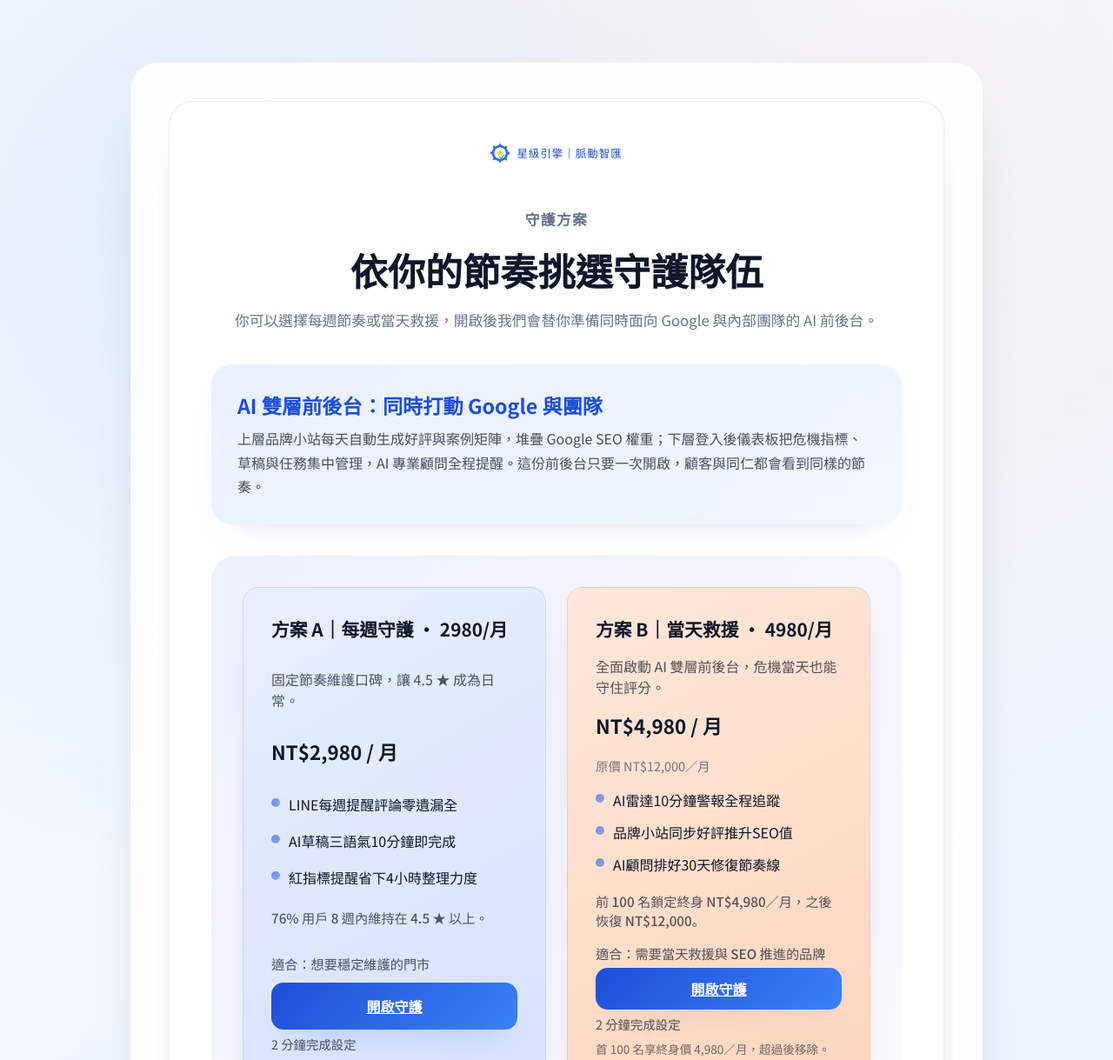
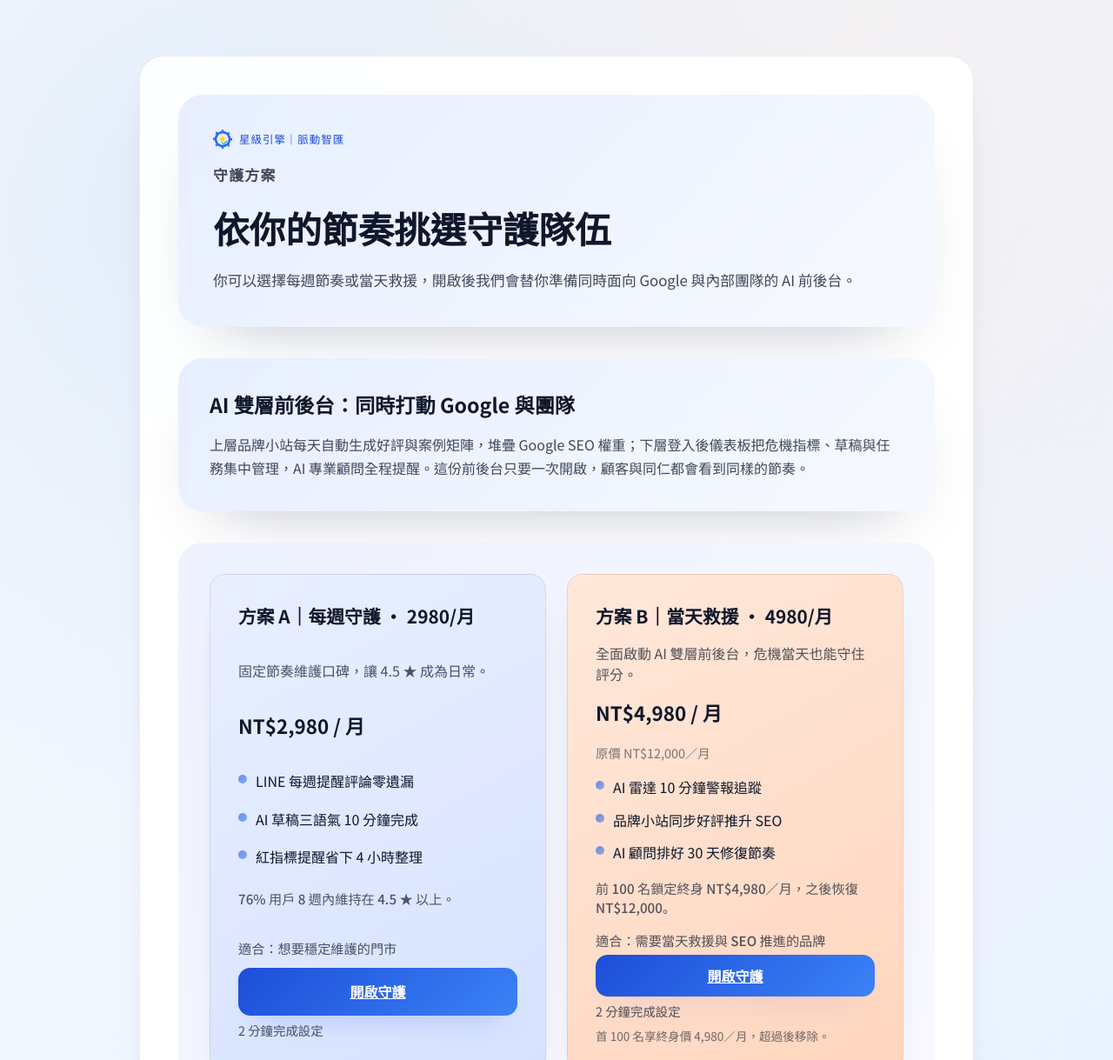
Before and after one commit to chelov134999/chelov134999.github.io, a plain HTML site: page star-engine-liff-pages/plans.html in a window 1280 px wide. Shown: the top 1219 px of the page at 87% size. Drawn offline with Linux system fonts and the light colour scheme.

Commit message:
tweak info hero cards

```diff
--- a/star-engine-liff-pages/plans.html
+++ b/star-engine-liff-pages/plans.html
@@ -10,18 +10,16 @@
   <link rel="stylesheet" href="styles.css" />
 </head>
 <body class="page--info">
-  <div class="info-wrapper">
   <main class="info-shell">
-      <div class="brand-line" role="presentation">
+    <section class="info-hero-banner">
+      <div class="brand-line">
         <img class="brand-line__logo" src="logo.png" alt="星級引擎 logo" width="22" height="22" />
         <span class="brand-line__text">星級引擎｜脈動智匯</span>
       </div>
-
-      <header class="info-hero">
       <p class="info-hero__eyebrow">守護方案</p>
       <h1>依你的節奏挑選守護隊伍</h1>
       <p>你可以選擇每週節奏或當天救援，開啟後我們會替你準備同時面向 Google 與內部團隊的 AI 前後台。</p>
-      </header>
+    </section>
 
     <section class="info-hero-card">
       <h2>AI 雙層前後台：同時打動 Google 與團隊</h2>
@@ -35,9 +33,9 @@
           <p class="plan-card__subtitle">固定節奏維護口碑，讓 4.5 ★ 成為日常。</p>
           <p class="plan-card__price">NT$2,980 / 月</p>
           <ul class="plan-card__benefits">
-              <li>LINE每週提醒評論零遺漏全</li>
-              <li>AI草稿三語氣10分鐘即完成</li>
-              <li>紅指標提醒省下4小時整理力度</li>
+            <li>LINE 每週提醒評論零遺漏</li>
+            <li>AI 草稿三語氣 10 分鐘完成</li>
+            <li>紅指標提醒省下 4 小時整理</li>
           </ul>
           <p class="plan-card__proof">76% 用戶 8 週內維持在 4.5 ★ 以上。</p>
           <div class="plan-card__cta">
@@ -53,9 +51,9 @@
           <p class="plan-card__price">NT$4,980 / 月</p>
           <span class="plan-card__original">原價 NT$12,000／月</span>
           <ul class="plan-card__benefits">
-              <li>AI雷達10分鐘警報全程追蹤</li>
-              <li>品牌小站同步好評推升SEO值</li>
-              <li>AI顧問排好30天修復節奏線</li>
+            <li>AI 雷達 10 分鐘警報追蹤</li>
+            <li>品牌小站同步好評推升 SEO</li>
+            <li>AI 顧問排好 30 天修復節奏</li>
           </ul>
           <p class="plan-card__proof">前 100 名鎖定終身 NT$4,980／月，之後恢復 NT$12,000。</p>
           <div class="plan-card__cta">
@@ -73,7 +71,6 @@
 
     <p class="info-footer">想先諮詢？寫信至 <a href="mailto:hello@mdzh.io">hello@mdzh.io</a> 或加入 LINE 官方帳號 @star-up。</p>
   </main>
-  </div>
 
   <script src="config.runtime.js"></script>
   <script src="config.js"></script>
--- a/star-engine-liff-pages/styles.css
+++ b/star-engine-liff-pages/styles.css
@@ -862,35 +862,47 @@ body.page--info {
               linear-gradient(135deg, #f9fbff 0%, #eef5ff 60%, #e8f1ff 100%);
   display: flex;
   justify-content: center;
-  padding: clamp(32px, 7vw, 72px) clamp(20px, 6vw, 60px) clamp(56px, 9vw, 96px);
+  padding: clamp(28px, 7vw, 64px);
 }
 
-.info-wrapper {
-  width: min(980px, 100%);
-  background: rgba(255, 255, 255, 0.92);
-  border-radius: 32px;
-  box-shadow: 0 32px 70px -50px rgba(15, 23, 42, 0.42);
+.info-shell {
+  width: min(960px, 100%);
+  margin: 0 auto;
+  background: rgba(255, 255, 255, 0.96);
+  border-radius: 28px;
+  border: 1px solid var(--stroke);
+  box-shadow: var(--shadow);
   padding: clamp(28px, 5vw, 44px);
+  display: grid;
+  gap: clamp(24px, 4vw, 36px);
 }
 
 .info-hero-banner {
+  width: 100%;
   display: grid;
-  gap: 12px;
-  padding: 20px;
-  border-radius: 20px;
-  background: linear-gradient(135deg, #eaf1ff 0%, #f7f9ff 100%);
-  box-shadow: 0 22px 48px -32px rgba(14, 28, 56, 0.35);
+  gap: 16px;
+  padding: clamp(28px, 6vw, 40px);
+  background: linear-gradient(135deg, #e7efff 0%, #f6f9ff 100%);
+  border-radius: 28px;
+  box-shadow: 0 34px 80px -48px rgba(18, 34, 66, 0.38);
 }
 
-.info-shell {
-  width: min(920px, 100%);
-  background: rgba(255, 255, 255, 0.96);
-  border-radius: var(--radius-lg);
-  border: 1px solid var(--stroke);
-  box-shadow: var(--shadow);
-  padding: clamp(28px, 5vw, 48px);
-  display: grid;
-  gap: clamp(24px, 4vw, 36px);
+.info-hero-banner .brand-line {
+  margin: 0;
+  justify-content: flex-start;
+}
+
+.info-hero-banner h1 {
+  margin: 0;
+  font-size: clamp(2rem, 5vw, 2.6rem);
+  color: #0f172a;
+}
+
+.info-hero-banner p {
+  margin: 0;
+  font-size: 1.05rem;
+  color: rgba(15, 23, 42, 0.78);
+  line-height: 1.7;
 }
 
 .info-hero {
@@ -926,26 +938,27 @@ body.page--info {
 }
 
 .info-hero-card {
+  width: 100%;
   display: grid;
-  gap: 8px;
-  padding: clamp(22px, 4vw, 30px);
-  border-radius: 24px;
-  background: linear-gradient(145deg, #e9f1ff 0%, #f2f7ff 100%);
-  box-shadow: 0 16px 40px -32px rgba(59, 94, 161, 0.5);
-  color: var(--text);
+  gap: 16px;
+  padding: clamp(24px, 5vw, 36px);
+  border-radius: 28px;
+  background: linear-gradient(135deg, #e7efff 0%, #f6f9ff 100%);
+  box-shadow: 0 34px 80px -48px rgba(18, 34, 66, 0.38);
+  color: #0f172a;
 }
 
 .info-hero-card h2,
 .info-hero-card strong {
   margin: 0;
   font-size: clamp(1.18rem, 3vw, 1.45rem);
-  color: var(--primary);
+  color: #0f172a;
 }
 
 .info-hero-card p,
 .info-hero-card span {
   margin: 0;
-  color: rgba(15, 23, 42, 0.75);
+  color: rgba(15, 23, 42, 0.78);
   font-size: 1rem;
   line-height: 1.7;
 }
@@ -1267,10 +1280,6 @@ body.page--info {
 }
 
 @media (max-width: 768px) {
-  .info-wrapper {
-    padding: 24px;
-  }
-
   .plan-wrapper {
     padding: 24px;
   }
@@ -1281,10 +1290,6 @@ body.page--info {
 }
 
 @media (max-width: 640px) {
-  body.page--info {
-    padding: clamp(28px, 6vw, 48px) clamp(18px, 5vw, 32px);
-  }
-
   .info-shell {
     padding: clamp(24px, 5vw, 36px);
   }
@@ -1295,13 +1300,18 @@ body.page--info {
 }
 
 @media (max-width: 480px) {
-  .info-wrapper,
-  .info-shell {
-    padding-top: 24px;
+  body.page--info {
+    padding: 24px 20px 40px;
   }
 
-  .brand-line {
-    margin-top: 0;
-    margin-bottom: 12px;
+  .info-shell {
+    padding: 24px;
+    border-radius: 24px;
+  }
+
+  .info-hero-banner,
+  .info-hero-card {
+    padding: 24px;
+    border-radius: 24px;
   }
 }
```
Also changed, not shown: star-engine-liff-pages/about.html (+2 -4 lines), star-engine-liff-pages/sample-report.html (+6 -9 lines). Lines whose indentation alone changed are shown as unchanged.
